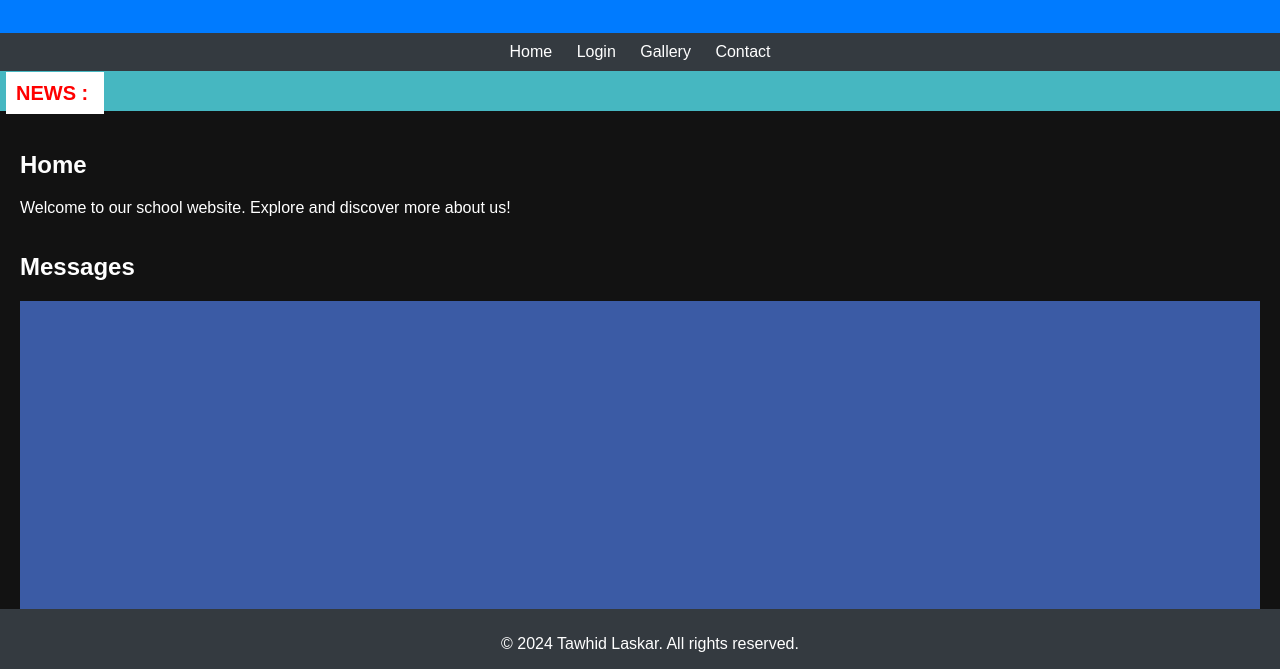
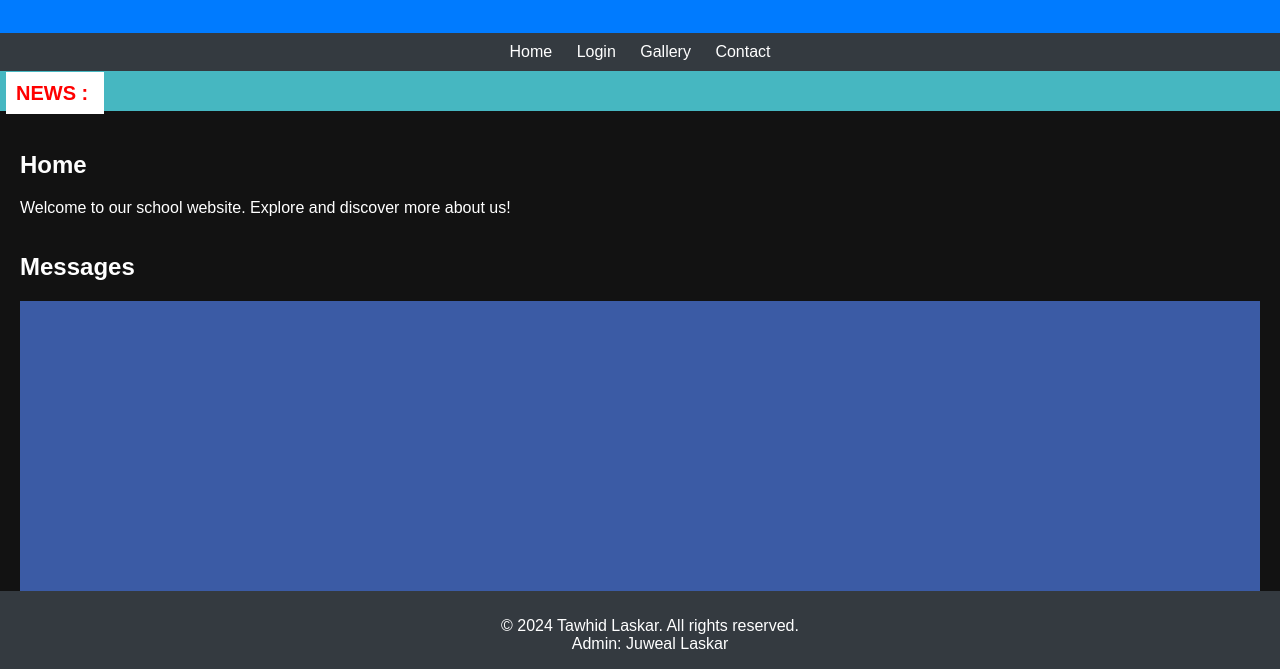
Before and after one commit to tawhid012/Para-Notes, a plain HTML site: page index.html in a window 1280 px wide. Shown: the part 121-790 px from the top of the page. Drawn offline with Linux system fonts and the light colour scheme.

Commit message:
Update index.html

```diff
--- a/index.html
+++ b/index.html
@@ -87,7 +87,8 @@ As you peruse our prospectus, you will discover the myriad of opportunities for
 </main>
 
 <footer>
-    <p>&copy; 2024 Tawhid Laskar. All rights reserved.</p>
+    <p>&copy; 2024 Tawhid Laskar. All rights reserved.<br>
+        Admin: Juweal Laskar</p>
 </footer>
 
 <script src="script.js"></script>
```
